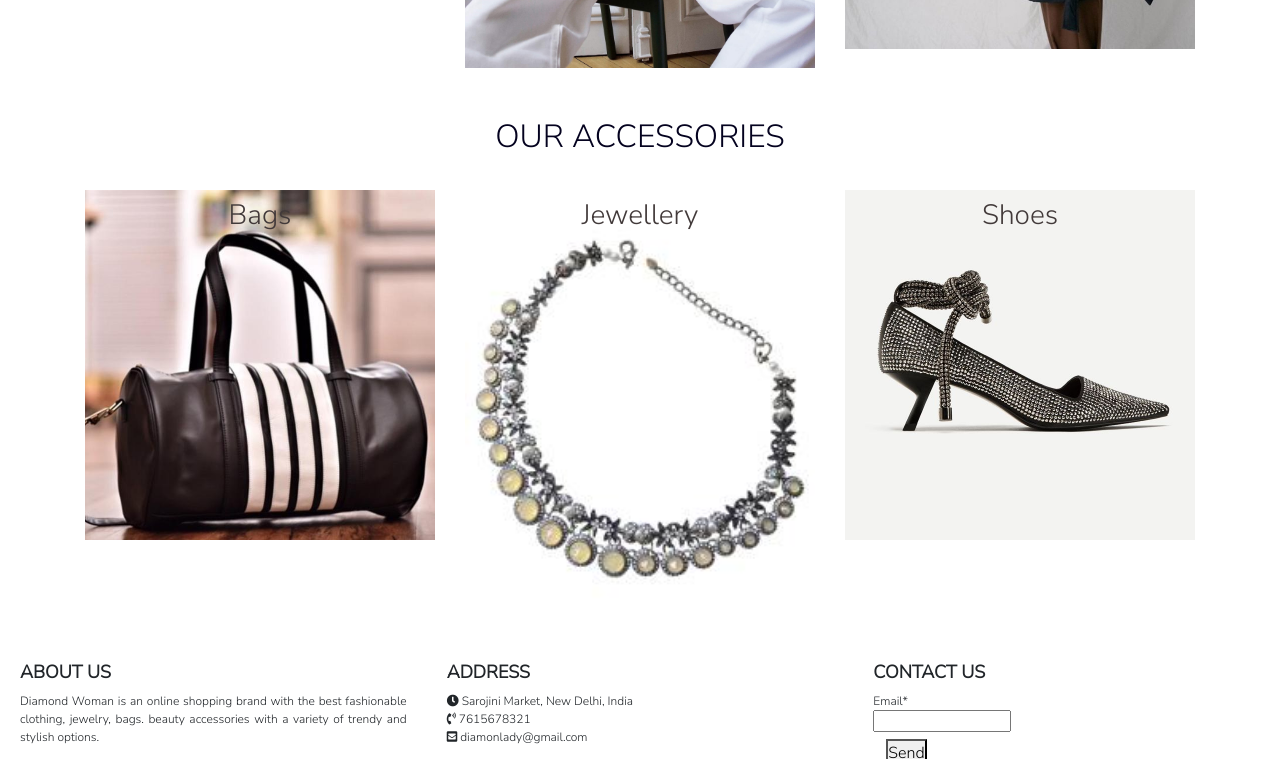
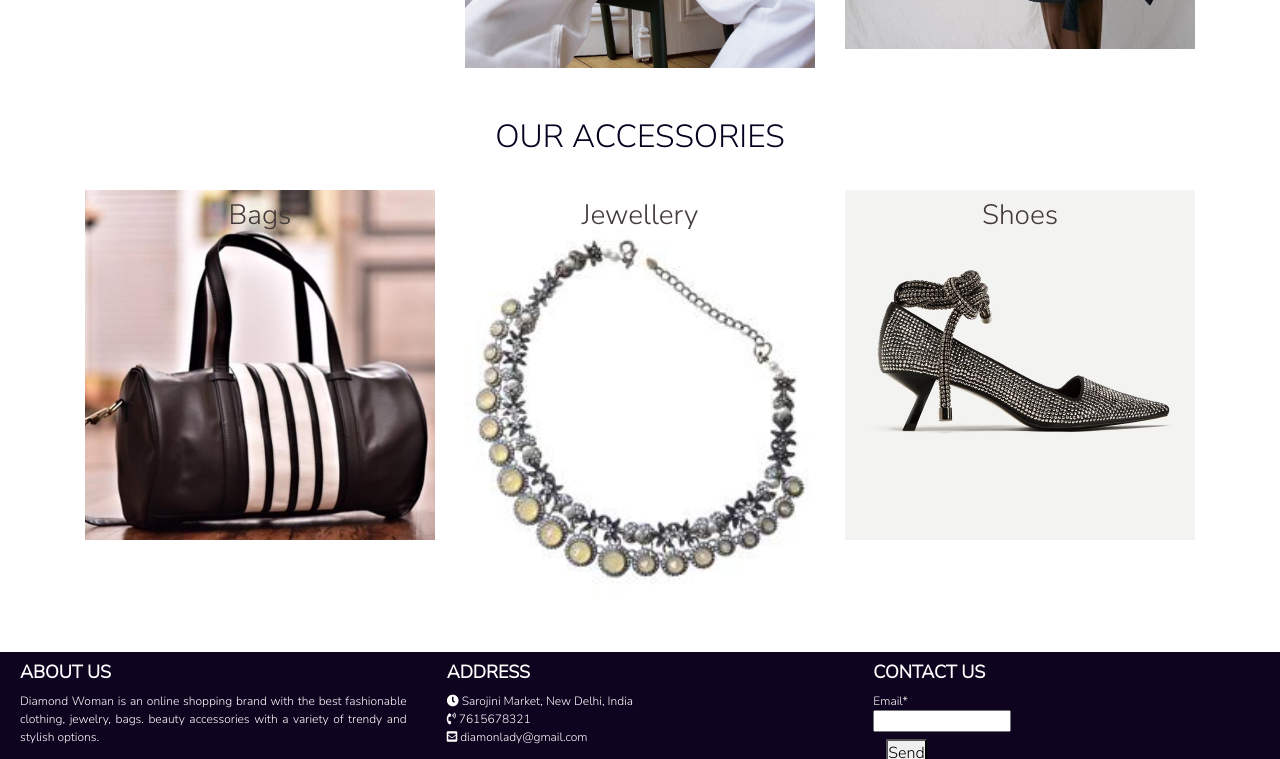
Before and after one commit to ritwikad07/diamondlady, a plain HTML site: page index.html in a window 1280 px wide. Shown: the part 1387-2146 px from the top of the page. Drawn offline with nearby package versions, Linux system fonts and the light colour scheme; files whose address does not match are found by name.

Commit message:
Update style.css

```diff
--- a/style.css
+++ b/style.css
@@ -225,7 +225,8 @@ footer{
     height:110px;
     font-size:12px;
 
-    background: rgba(255,255,255);
+    color:#fff;
+    background: rgb(15, 4, 31);
 }
 
 .main-content{
```
